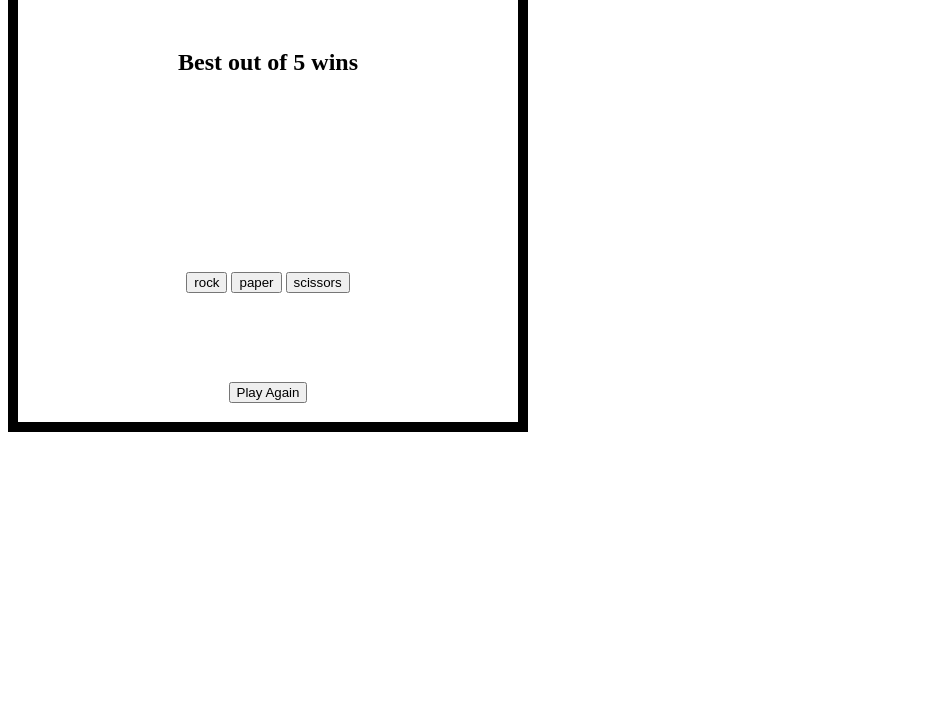
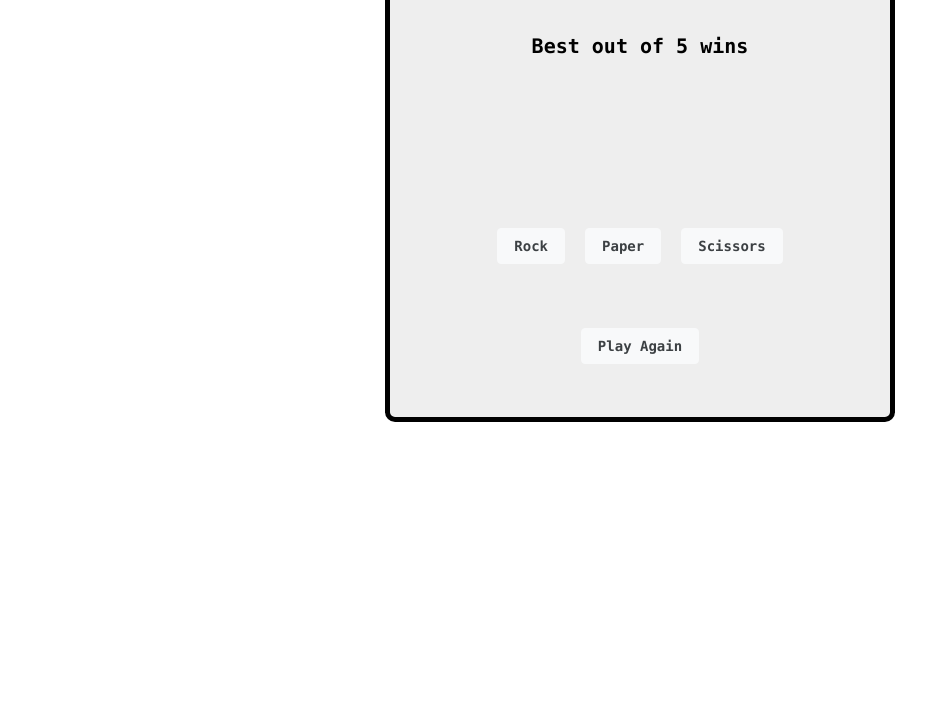
Before and after one commit to bigherve/Project-Rock-Paper-Scissors, a plain HTML site: page index.html in a window 1280 px wide. Shown: the part 96-800 px from the top of the page, without its empty margins (0-950 px from the left). Drawn offline with Linux system fonts and the light colour scheme.

Commit message:
added some gray

```diff
--- a/Style.css
+++ b/Style.css
@@ -1,42 +1,62 @@
+* {
+  font-family: monaco;
+  font-weight: bold;
+  font-size: 20px;
+}
+
 .container {
   display: grid;
-    grid-gap: 10px;
-    height: 500px;
   width: 500px;
   justify-content: center;
   align-content: center;
-    border: 10px solid #000;
-    grid-template-columns: 1fr;
+  text-align: center;
+  border: 5px solid #000;
+  background-color: #eee;
+  border-radius: 10px;
+  margin-left: auto;
+  margin-right: auto;
   grid-template-rows: repeat(5, 100px);
-    grid-template-areas: 'h1' 'h2' 'results' 'btn' 'playagain'
+  grid-template-areas: "h1" "h2" "results" "btn" "playagain";
+}
+
+button {
+  background-color: #f8f9fa;
+  border: 1px solid #f8f9fa;
+  border-radius: 4px;
+  color: #3c4043;
+  font-size: 14px;
+  margin: 11px 4px;
+  padding: 0 16px;
+  line-height: 27px;
+  height: 36px;
+  min-width: 54px;
+  text-align: center;
+}
+
+button:hover {
+  box-shadow: 0 1px 1px rgba(0, 0, 0, 0.5);
+  background-color: #222323;
+  border: 1px solid #222323;
+  color: #aaa;
 }
 
 .demo1 {
   grid-area: h1;
-    justify-self: center;
-    align-self: center;
+  font-size: 30px;
 }
 
 .demo2 {
   grid-area: h2;
-    justify-self: center;
-    align-self: center;
 }
 
 .selection {
   grid-area: btn;
-    justify-self: center;
-    align-self: center;
 }
 
 .results {
   grid-area: results;
-    justify-self: center;
-    align-self: center;
 }
 
 .play-again {
   grid-area: playagain;
-    justify-self: center;
-    align-self: center;
 }
--- a/index.html
+++ b/index.html
@@ -1,11 +1,10 @@
 <!DOCTYPE html>
 <html lang="en">
-
   <head>
-    <meta charset="UTF-8">
-    <meta name="viewprot" content="width=device=wide, initial-scale=1.0">
-    <title>RPS Game</title>
-    <link rel="stylesheet" href="Style.css">
+    <meta charset="UTF-8" />
+    <meta name="viewprot" content="width=device=wide, initial-scale=1.0" />
+    <title>Rock Paper Scissors Game</title>
+    <link rel="stylesheet" href="style.css" />
   </head>
 
   <body>
@@ -15,20 +14,18 @@
       <h2 class="demo2">Best out of 5 wins</h2>
 
       <div class="selection">
-            <input type="button" value="rock"></input>
-            <input type="button" value="paper"></input>
-            <input type="button" value="scissors"></input>
+        <button class="rps" value="rock">Rock</button>
+        <button class="rps" value="paper">Paper</button>
+        <button class="rps" value="scissors">Scissors</button>
       </div>
 
       <div class="results"></div>
 
       <div class="play-again">
-            <button type="submit" onClick="playAgain()">Play Again</button>
+        <button type="submit" onclick="playAgain()">Play Again</button>
       </div>
     </div>
 
-    <script src="Saisho_Wa_Guu.js"></script>
-
+    <script src="javascript.js"></script>
   </body>
-
 </html>
--- a/Saisho_Wa_Guu.js
+++ b/javascript.js
@@ -1,7 +1,6 @@
 let playerScore = 0;
 let pcScore = 0;
-const btn = document.querySelectorAll('input');
-
+const btn = document.querySelectorAll('.rps');
 
 function computerPlay() {
     let pcPlay = ['rock', 'paper', 'scissors'];
@@ -10,7 +9,7 @@ function computerPlay() {
 
 function disableButtons() {
     btn.forEach(off => {
-        off.disabled = true
+        off.disabled = true;
     });
 }
 
@@ -28,29 +27,29 @@ function playRound(playerSelection) {
 
         playerScore++;
         result = `Yay you win! ${playerSelection} beats ${computerSelection}
-        Player score: ${playerScore} Computer score: ${pcScore}`;
+        Player score: ${playerScore} Computer score: ${pcScore}.`;
 
         if (playerScore === 5) {
-            result += ' You win the game! computers are so dumb HAHAHA';
+            result = `You win the game! With a score of ${playerScore} to ${pcScore} YAY.`;
             disableButtons();
         }
 
     } else if (playerSelection === computerSelection) {
-        result = `Its a draw you both draw ${playerSelection}
-        Player score: ${playerScore} Computer score: ${pcScore}`;
+        result = `It's a draw you both got ${playerSelection} go again.`;
     } else {
         pcScore++;
         result = `You lose! ${computerSelection} beats ${playerSelection}
-        Player score: ${playerScore} Computer score: ${pcScore}`;
+        Player score: ${playerScore} Computer score: ${pcScore}.`;
 
         if (pcScore === 5) {
-            result += ' The computer wins! PC gang gang';
+            result = `The computer wins! With a score of ${pcScore} to ${playerScore} BOO.`;
             disableButtons();
         }
     }
     document.querySelector('.results').textContent = result;
     return;
 }
+
 btn.forEach(button => {
     button.addEventListener('click', () => {
         playRound(button.value);
```
Lines whose indentation alone changed are shown as unchanged.
